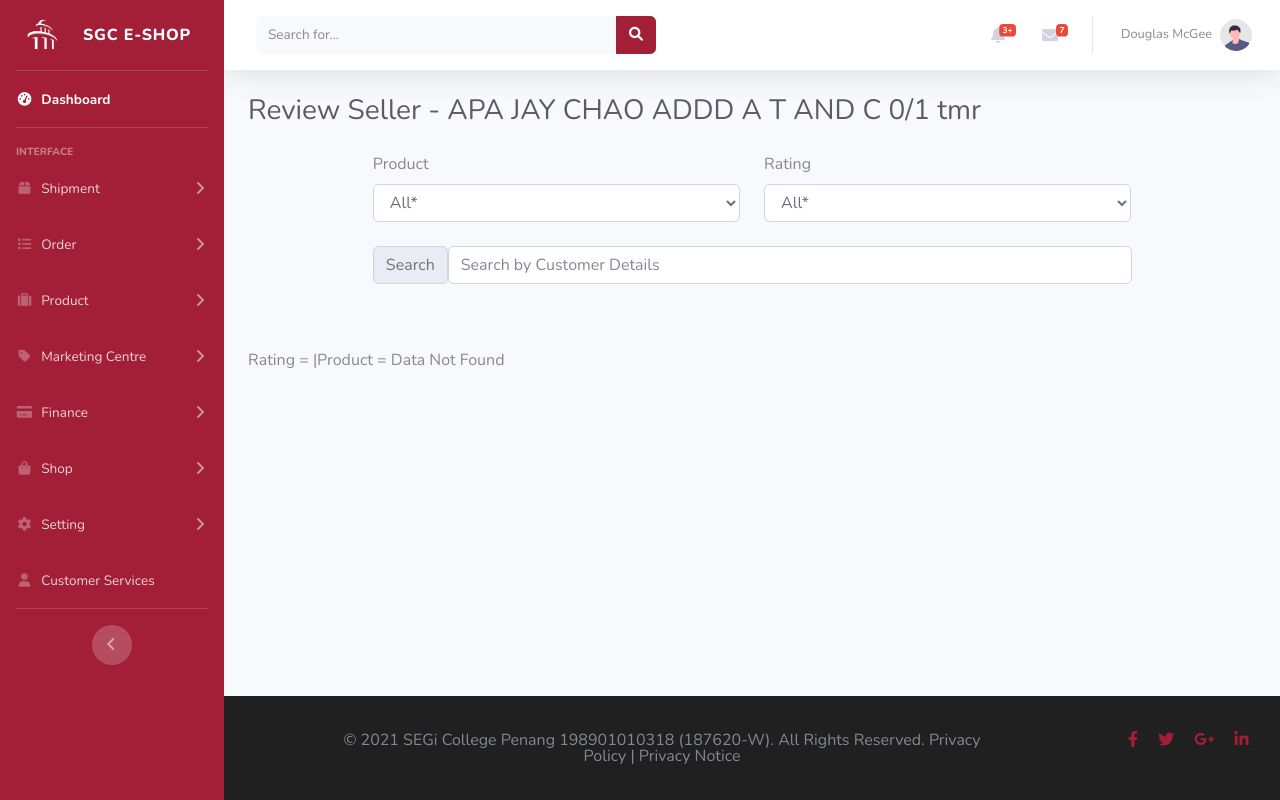
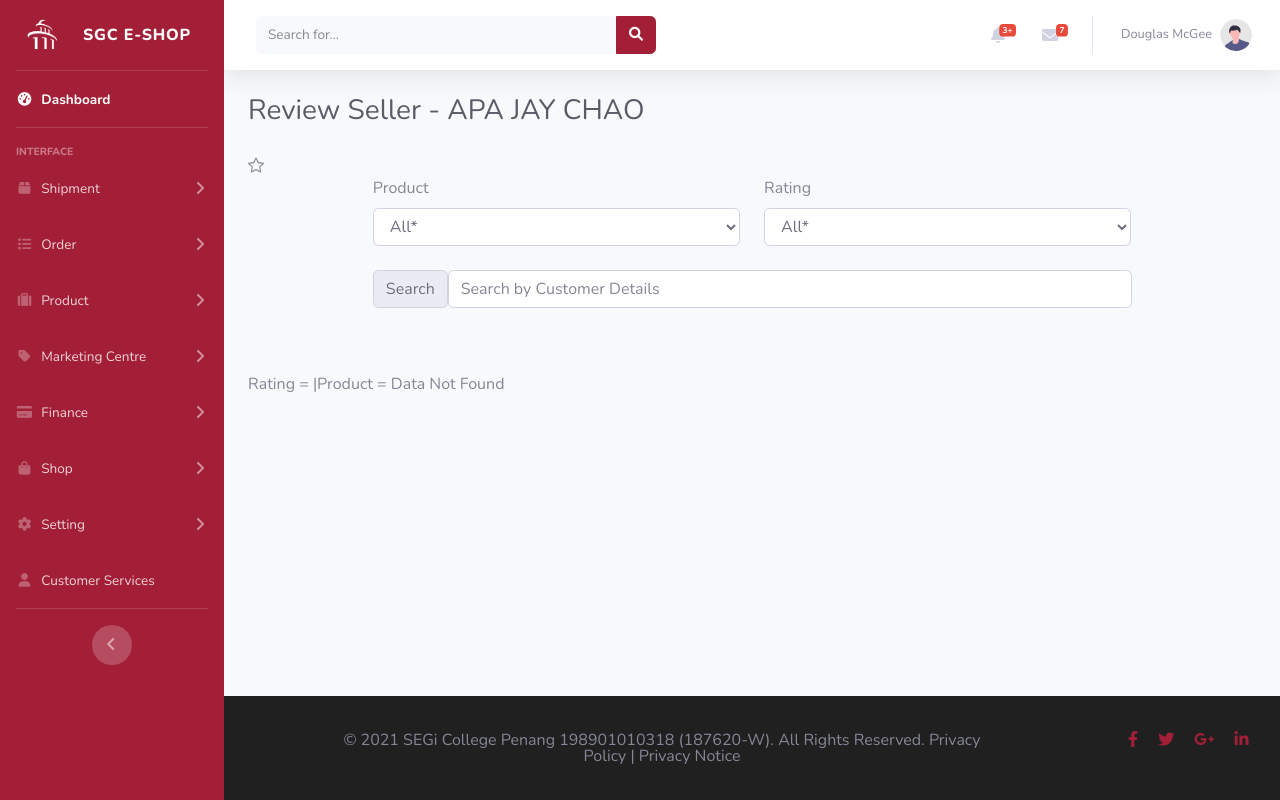
Before and after one commit to koku5566/SGC_Eshop, a PHP site: page /seller/reviewSeller.php in a window 1280 px wide. Run offline with PHP 8.4, Linux system fonts and the light colour scheme; data that the repository does not hold is empty; some libraries are stand-ins or nearby versions.

Commit message:
Update reviewSeller.php

```diff
--- a/seller/reviewSeller.php
+++ b/seller/reviewSeller.php
@@ -106,7 +106,7 @@
 <!-- Begin Page Content -------------------------------------------------------------------------------------------------------------------->
 <div class="container-fluid" style="width:100%;">
 	<div class="d-sm-flex align-items-center justify-content-between mb-4">
-        <h1 class="h3 mb-0 text-gray-800">Review Seller - APA JAY CHAO  ADDD A T AND C 0/1 tmr</h1>
+        <h1 class="h3 mb-0 text-gray-800">Review Seller - APA JAY CHAO</h1>
 	</div>
 	<div class="container">
 	  <div class="bi bi-star"></div>
@@ -115,6 +115,9 @@
 	  <i class="bi bi-star"></i>
 	  <i class="bi bi-star"></i>
 	</div>
+	<svg xmlns="http://www.w3.org/2000/svg" width="16" height="16" fill="currentColor" class="bi bi-star" viewBox="0 0 16 16">
+  <path d="M2.866 14.85c-.078.444.36.791.746.593l4.39-2.256 4.389 2.256c.386.198.824-.149.746-.592l-.83-4.73 3.522-3.356c.33-.314.16-.888-.282-.95l-4.898-.696L8.465.792a.513.513 0 0 0-.927 0L5.354 5.12l-4.898.696c-.441.062-.612.636-.283.95l3.523 3.356-.83 4.73zm4.905-2.767-3.686 1.894.694-3.957a.565.565 0 0 0-.163-.505L1.71 6.745l4.052-.576a.525.525 0 0 0 .393-.288L8 2.223l1.847 3.658a.525.525 0 0 0 .393.288l4.052.575-2.906 2.77a.565.565 0 0 0-.163.506l.694 3.957-3.686-1.894a.503.503 0 0 0-.461 0z"/>
+</svg>
 
 	<!--MODAL-->
 	<div id="myModalReply" class="modal">
```
